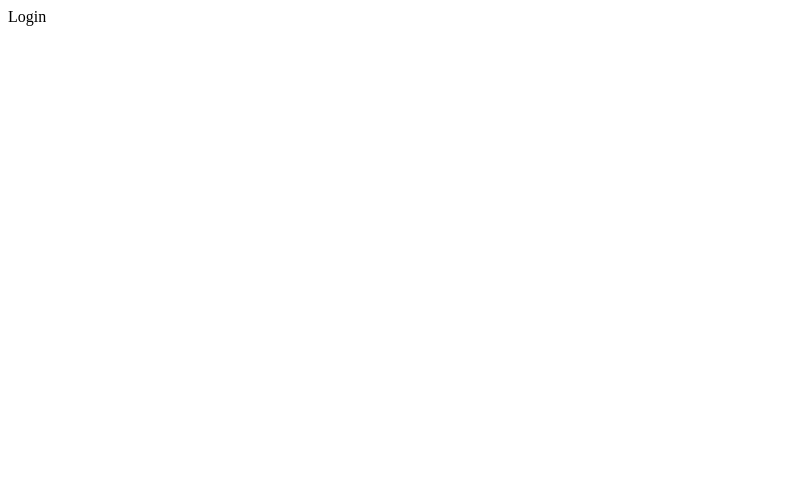
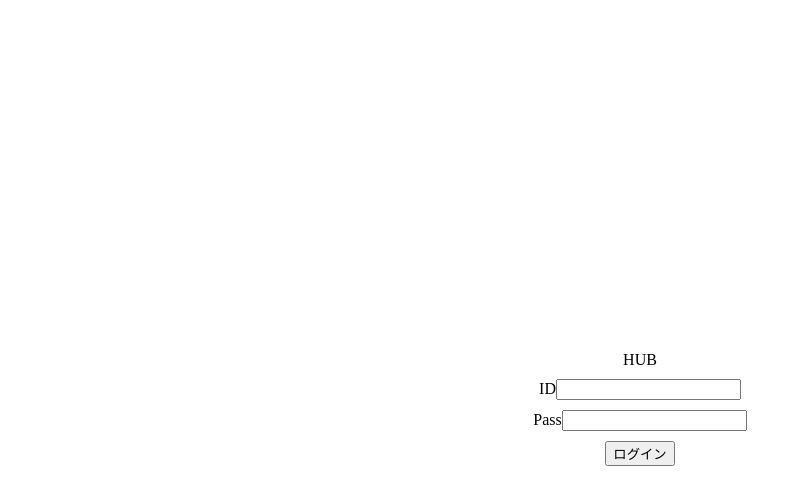
Before and after one commit to 5huto/hub, a React (Create React App) app: page / in a window 1280 px wide. Shown: the top 504 px of the page, without its empty margins (0-802 px from the left). Built offline with nearby package versions, Linux system fonts and the light colour scheme.

Commit message:
Login画面作成

```diff
--- a/src/components/Greeting.jsx
+++ /dev/null
@@ -1,5 +0,0 @@
-function Greeting({ getUserName }) {
-  return <h2>こんにちは、{getUserName}！</h2>;
-}
-
-export default Greeting;
--- /dev/null
+++ b/src/components/ID.jsx
@@ -0,0 +1,41 @@
+import React from 'react'
+
+type Props = {
+  label: string;
+  value: string;
+  onChange: (e: React.ChangeEvent<HTMLInputElement>) => void;
+};
+
+const ID = (props: Props) => {
+  return (
+    <div>
+      <label style={{ display: "block" }}>
+        {props.label}
+        <input
+          value={props.value}
+          onChange={props.onChange}
+        />
+      </label>
+    </div>
+  )
+}
+
+export default ID
+
+// import React from 'react'
+
+// export const ID = (props: Props) => {
+//     const [value, setValue] = React.useState("");
+//   return (
+//     <div>
+//         <label style={{ display: "block" }}>
+//           {`${props.label} `}
+//             <input
+//               value={value}
+//               onChange={event => setValue(event.target.value)} />
+//         </label>
+//     </div>
+//   )
+// }
+
+// export default ID
--- /dev/null
+++ b/src/components/Pass.jsx
@@ -0,0 +1,42 @@
+import React from 'react'
+
+type Props = {
+  label: string;
+  value: string;
+  onChange: (e: React.ChangeEvent<HTMLInputElement>) => void;
+};
+
+const Pass = (props: Props) => {
+  return (
+    <div>
+      <label style={{ display: "block" }}>
+        {props.label}
+        <input
+          type="password"  //伏字になる
+          value={props.value}
+          onChange={props.onChange}
+        />
+      </label>
+    </div>
+  )
+}
+
+export default Pass
+
+// import React from 'react'
+
+// const Pass = (props: Props) => {
+//   const [value, setValue] = React.useState("");
+//   return (
+//     <div>
+//       <label style={{ display: "block" }}>
+//           {`${props.label} `}
+//             <input
+//               value={value}
+//               onChange={event => setValue(event.target.value)} />
+//         </label>
+//     </div>
+//   )
+// }
+
+// export default Pass
--- a/src/pages/Login.jsx
+++ b/src/pages/Login.jsx
@@ -1,9 +1,50 @@
 import React from 'react'
+import ID from '../components/ID'
+import Pass from '../components/Pass'
+import { useNavigate } from 'react-router-dom';
+
+const styles = {
+  container: {
+    display: 'flex',
+    justifyContent: 'center', // 横中央
+    alignItems: 'center',     // 縦中央
+    height: '100vh',          // 画面全体を占める
+  },
+  form: {
+    display: 'flex',
+    flexDirection: 'column', // 縦並び
+    gap: '10px',              // 要素間の間隔
+    alignItems: 'center',     // 子要素を中央に揃える
+  },
+};
+
 
 const Login = () => {
+  const [id, setId] = React.useState('');
+  const [pass, setPass] = React.useState('');
+  const navigate = useNavigate();
+  //ボタンを押したときの動作
+  const handleLogin = () => {
+    // 認証処理（ここでは仮にログを出力）
+    if (id === 'iputosaka' && pass === '0206') {
+      //ここにHomeに画面遷移するpathを入れたい。
+      // alert('ログイン成功！');
+      navigate('/home');
+    }else{
+    alert('IDまたはパスワードが違います。');
+    }
+  };
+
   return (
-    <div>
-      Login
+    <div style={styles.container}>
+      <div style={styles.form}>
+        HUB
+        <ID label="ID" value={id} onChange={(e) => setId(e.target.value)} />
+      {/* <ID label="ID"/> */}
+      <Pass label="Pass" value={pass} onChange={(e) => setPass(e.target.value)} />
+      {/* <Pass label="Pass"/> */}
+      <button onClick={handleLogin}>ログイン</button>
+      </div>
     </div>
   )
 }
--- a/src/pages/Map.jsx
+++ b/src/pages/Map.jsx
@@ -1,4 +1,4 @@
-import React, {useState} from 'react'
+import React from 'react'
 import Header from '../components/Header';
 import OsakaMap from '../components/OsakaMap';
 
@@ -9,7 +9,6 @@
       <h1>
       <Header />
       </h1>
-      Maps
       <OsakaMap />
     </div>
 
```
